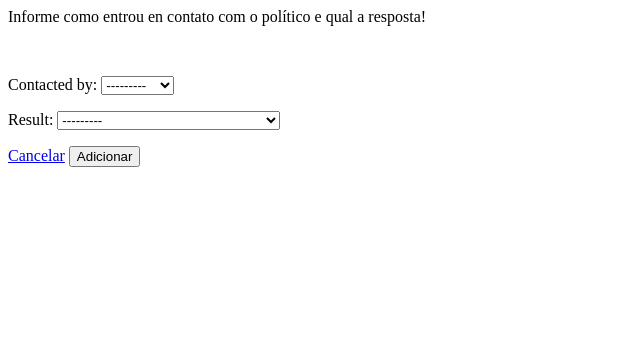
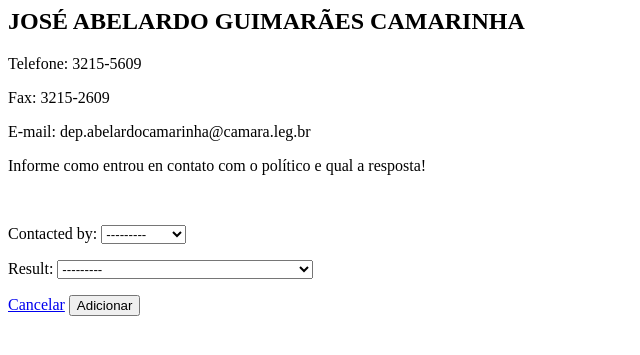
Before and after one commit to garoa/telemob, a Django app: a page that uses telemob/main/templates/contact_add.html in a window 1280 px wide. Shown: the top 355 px of the page, without its empty margins (0-640 px from the left). Run offline with Django 3.2, Linux system fonts and the light colour scheme; data comes from the database, SQL or seed files in the repository.

Commit message:
Melhorando interfaces

```diff
--- a/telemob/main/forms.py
+++ b/telemob/main/forms.py
@@ -12,12 +12,22 @@ class ContactForm(forms.ModelForm):
         fields = ('contacted_by', 'result')
 
     def clean_result(self):
-        result = self.cleaned_data.get('result')
+        result = int(self.cleaned_data.get('result'))
         contacted_by = self.cleaned_data.get('contacted_by')
 
-        if contacted_by != 'tel' and result != None:
+        if contacted_by == 'tel' and result not in range(6):
             raise forms.ValidationError(
-                'Resultados só podem ser informados se o contato foi por Telefone =/'
+                'Este resultado só pode ser usado se o contato foi por Telefone =/'
+            )
+
+        if contacted_by == 'fax' and result not in range(6, 10):
+            raise forms.ValidationError(
+                'Este resultado só pode ser usado se o contato foi por Fax =/'
+            )
+
+        if contacted_by not in ('tel', 'fax') and result is not None:
+            raise forms.ValidationError(
+                'Não é preciso informar resultado se a forma de contato não for Fax ou Telefone =/'
             )
 
         return result
--- a/telemob/main/models.py
+++ b/telemob/main/models.py
@@ -85,15 +85,27 @@ class Contact(models.Model):
     CONTACT_CHOICES = (
         ('tel', 'Telefone'),
         ('fax', 'Fax'),
+        ('telegrama', 'Telegrama'),
         ('email', 'E-mail')
     )
 
     RESULT_CHOICES = (
-        ('answered', 'Falei com uma pessoa'),
-        ('message', 'Deixei um recado'),
-        ('busy', 'Número ocupado'),
-        ('unanswered', 'Ninguém atendeu.'),
-        ('error', 'Número inexistente ou outra falha')
+        ('Telefone', (
+            ('0', 'Falei com o Exmo. Senhor Deputado'),
+            ('1', 'Falei com outra pessoa'),
+            ('2', 'Deixei um recado'),
+            ('3', 'Número ocupado'),
+            ('4', 'Ninguém atendeu.'),
+            ('5', 'Número inexistente ou outra falha')
+            )
+        ),
+        ('Fax', (
+            ('6', 'Transmissão bem sucedida'),
+            ('7', 'Número ocupado'),
+            ('8', 'Ninguém atendeu.'),
+            ('9', 'Número inexistente ou outra falha')
+            )
+        )
     )
 
     politician = models.ForeignKey(Politician, verbose_name='Político')
--- a/telemob/main/templates/contact_add.html
+++ b/telemob/main/templates/contact_add.html
@@ -1,7 +1,11 @@
 <html>
+<h2>{{ politician.name }}</h2>
+<p>Telefone: {{ politician.tel }}</p>
+<p>Fax: {{ politician.fax }}</p>
+<p>E-mail: {{ politician.email }}</p>
+<p>Informe como entrou en contato com o político e qual a resposta!</p>
 <form action="" method="post">
     {% csrf_token %}
-    <p>Informe como entrou en contato com o político e qual a resposta!</p>
     <br/>
     {{form.as_p}}
     <div>
```
Also changed, not shown: telemob/main/templates/politician_list.html (+5 -5 lines).
